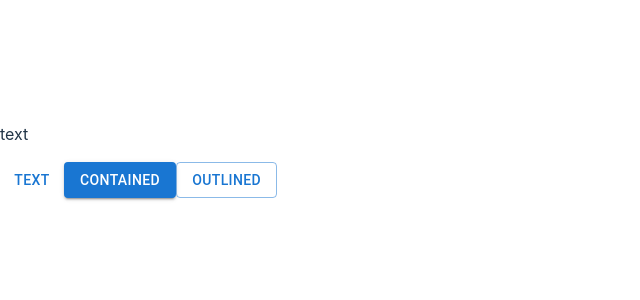
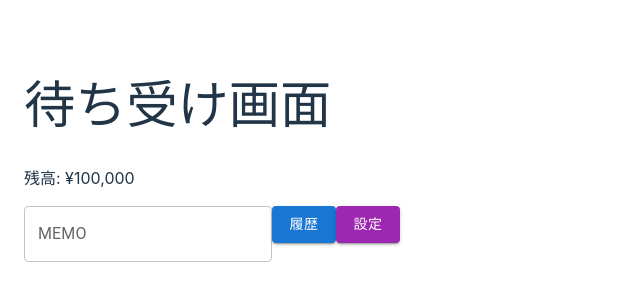
Before and after one commit to yana-rikuto/mocachan, a React (Vite) app in the folder vite-project/: page / in a window 1280 px wide. Shown: the part 248-548 px from the top of the page, without its empty margins (0-640 px from the left). Built offline with nearby package versions, Linux system fonts and the light colour scheme.

Commit message:
add ,some functions

```diff
--- a/vite-project/package.json
+++ b/vite-project/package.json
@@ -13,8 +13,11 @@
     "@emotion/react": "^11.11.1",
     "@emotion/styled": "^11.11.0",
     "@mui/material": "^5.14.5",
+    "@reduxjs/toolkit": "^1.9.5",
     "react": "^18.2.0",
-    "react-dom": "^18.2.0"
+    "react-dom": "^18.2.0",
+    "react-redux": "^8.1.2",
+    "react-router-dom": "^6.15.0"
   },
   "devDependencies": {
     "@types/react": "^18.2.15",
--- a/vite-project/src/App.jsx
+++ b/vite-project/src/App.jsx
@@ -1,15 +1,56 @@
-import * as React from "react";
-import { Button } from "@mui/material";
-
-const  App = () => {
+import React from 'react';
+import { BrowserRouter as Router, Route, Routes, Link } from 'react-router-dom';
+import { Button, Container, TextField } from '@mui/material';
+import { useDispatch, useSelector } from 'react-redux';
+import { setMemo } from './memoSlice';
+import { store } from './store';
+import { Provider } from 'react-redux';
+const IndexPage = () => {
+  const dispatch = useDispatch();
+  const memo = useSelector((state) => state.memo);
   return (
-    <>
-      <p>text</p>
-      <Button>text</Button>
-      <Button variant="contained">contained</Button>
-      <Button variant="outlined">outlined</Button>
-    </>
+    <Container>
+      <h1>待ち受け画面</h1>
+      <p>残高: ¥100,000</p>
+      <TextField
+        label="MEMO"
+        variant="outlined"
+        value={memo}
+        onChange={(e) => dispatch(setMemo(e.target.value))}
+      />
+      <Button component={Link} to="/history" variant="contained" color="primary">
+        履歴
+      </Button>
+      <Button variant="contained" color="secondary">
+        設定
+      </Button>
+    </Container>
   );
 };
-
+const HistoryPage = () => {
+  const memo = useSelector((state) => state.memo);
+  const dispatch = useDispatch();
+  return (
+    <Container>
+      <h1>履歴画面</h1>
+      <TextField label="MEMO" variant="outlined" value={memo} onChange={(e) => dispatch(setMemo(e.target.value))} />
+      <Button component={Link} to="/index" variant="contained" color="primary">
+        戻る
+      </Button>
+    </Container>
+  );
+};
+const App = () => {
+  return (
+    <Provider store={store}>
+      <Router>
+        <Routes>
+          <Route path="/index" element={<IndexPage />} />
+          <Route path="/history" element={<HistoryPage />} />
+          <Route path="/" element={<IndexPage />} />
+        </Routes>
+      </Router>
+    </Provider>
+  );
+};
 export default App;
--- /dev/null
+++ b/vite-project/src/memoSlice.jsx
@@ -0,0 +1,10 @@
+import { createSlice } from '@reduxjs/toolkit';
+const memoSlice = createSlice({
+  name: 'memo',
+  initialState: '',
+  reducers: {
+    setMemo: (state, action) => action.payload,
+  },
+});
+export const { setMemo } = memoSlice.actions;
+export default memoSlice.reducer;
--- /dev/null
+++ b/vite-project/src/store.jsx
@@ -0,0 +1,7 @@
+import { configureStore } from '@reduxjs/toolkit';
+import memoReducer from './memoSlice';
+export const store = configureStore({
+  reducer: {
+    memo: memoReducer,
+  },
+});
```
Also changed, not shown: 1 other file (tests, documents, lock files or other folders).
